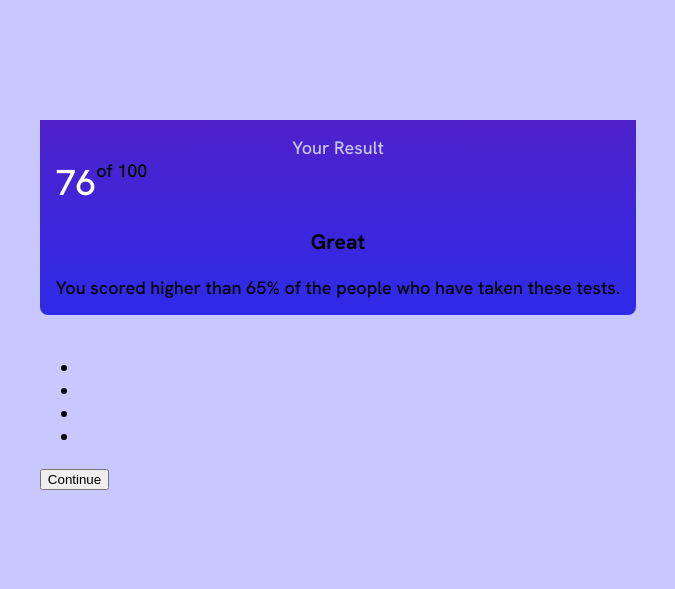
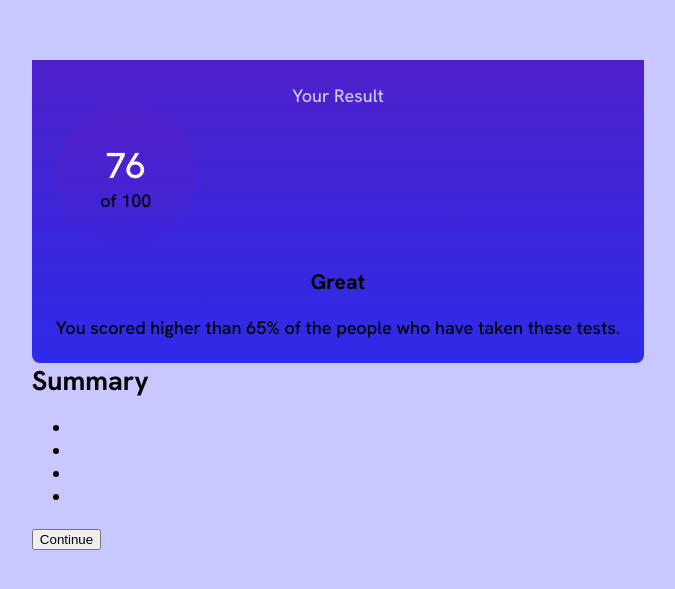
Before and after one commit to sarmkennedy/blogprev.github.io, a plain HTML site: page index.html in a window 1280 px wide. Shown: the part 103-692 px from the top of the page, without its empty margins (302-977 px from the left). Drawn offline with Linux system fonts and the light colour scheme.

Commit message:
added .circle flexbox settings

```diff
--- a/styles.css
+++ b/styles.css
@@ -54,11 +54,11 @@ h2, p {
     background: linear-gradient(to bottom, var(--violet-blue), var(--royal-blue));
     border-bottom-left-radius: 8px;
     border-bottom-right-radius: 8px;
-    padding: var(--space-md);
+    padding: var(--space-lg);
     text-align: center;
 }
 
-h2 {
+.results h2 {
     color: var(--light-lavender);
     font-size: 18px;
     font-weight: 500;
@@ -66,8 +66,13 @@ h2 {
 
 .circle {
     border-radius: 50%;
+    width: 140px;
+    height: 140px;
     display: flex;
-
+    background: linear-gradient(to bottom, var(--violet-blue), var(--persian-blue));
+    flex-direction: column;
+    justify-content: center;
+    align-items: center;
 }
 
 .score {
@@ -75,14 +80,18 @@ h2 {
     color: var(--white);
 }
 
+.rank {
+
+}
+
 /*SUMMARY SECTION*/
 
+/*PLACEHOLDER
 /*MOBILE SIZING*/
-@media (min-width: 365px) {
+/*PLACEHOLDER
+@media (min-width: 400px) {
     .results {
-        min-width: ;
     }
     .summary {
-        min-width: ;
     }
-}
+}*/
```
